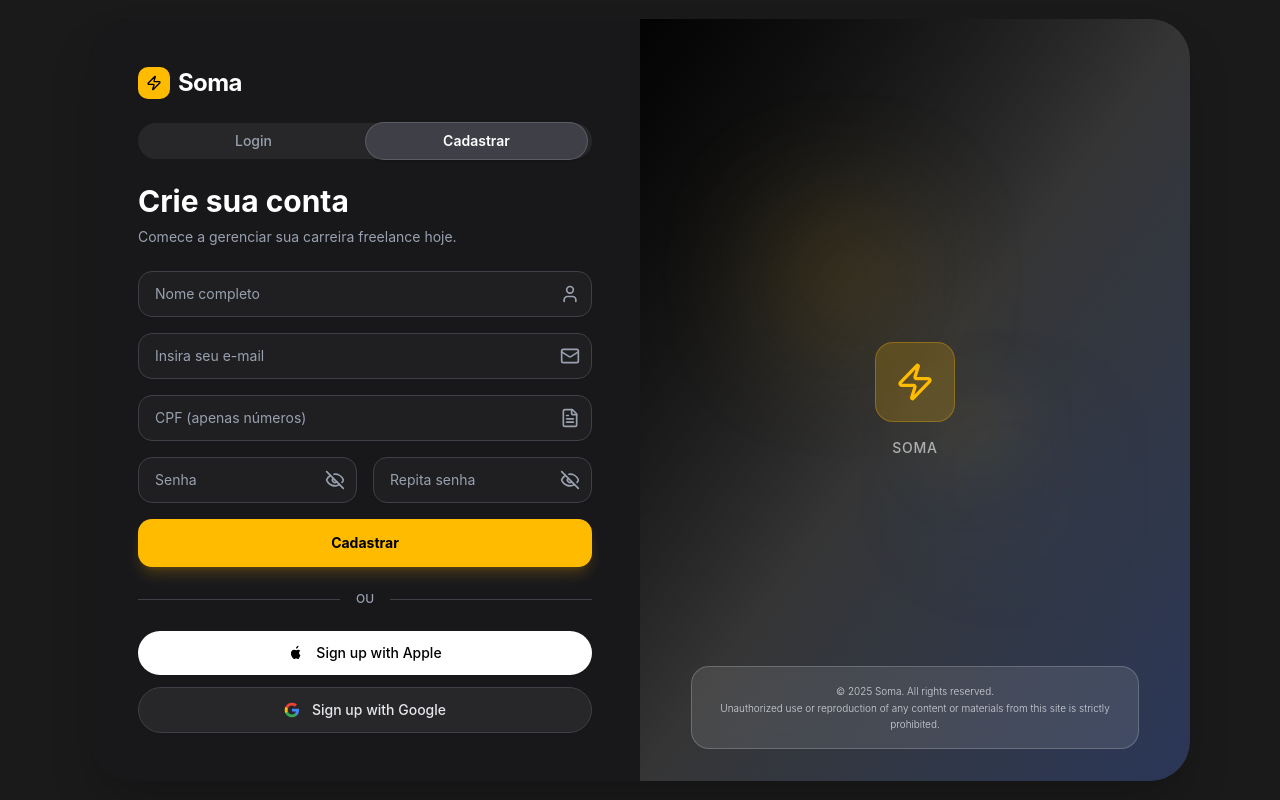
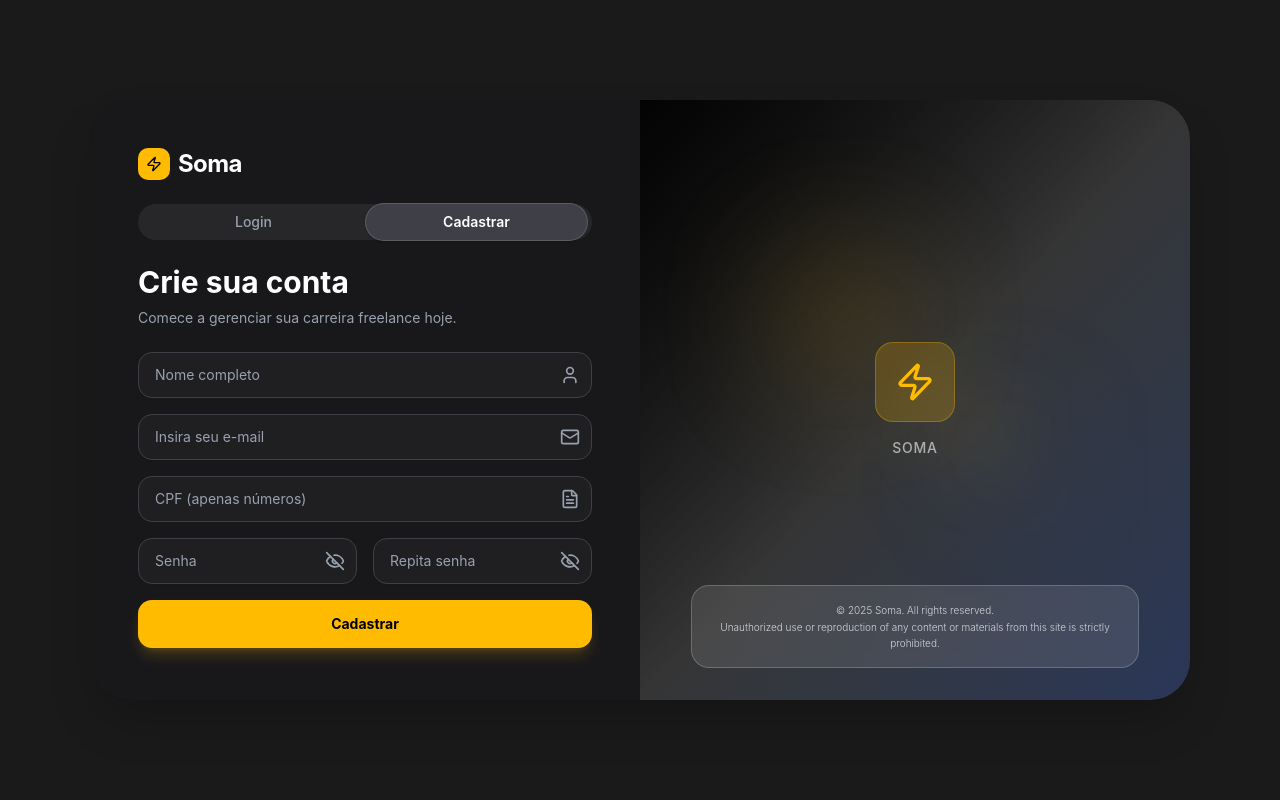
Before and after one commit to gabsmsenna/soma, a Next.js app: page /login in a window 1280 px wide. Built offline with nearby package versions, Linux system fonts and the light colour scheme.

Commit message:
feat: Remove auth with Google and Apple.

```diff
--- a/src/components/auth/auth-form.tsx
+++ b/src/components/auth/auth-form.tsx
@@ -5,7 +5,6 @@ import { Eye, EyeOff, FileText, Mail, User, Zap } from "lucide-react";
 import { useRouter } from "next/navigation";
 import { useState } from "react";
 import { useForm } from "react-hook-form";
-import { SocialLogin } from "@/components/auth/social-login";
 import { Button } from "@/components/ui/button";
 import { Input } from "@/components/ui/input";
 import { Tabs, TabsContent, TabsList, TabsTrigger } from "@/components/ui/tabs";
@@ -274,17 +273,6 @@ export function AuthForm() {
           <RegisterForm />
         </TabsContent>
       </Tabs>
-
-      {/* Divider */}
-      <div className="relative flex py-6 items-center shrink-0">
-        <div className="grow border-t border-gray-200 dark:border-zinc-700" />
-        <span className="shrink-0 mx-4 text-gray-400 text-xs font-medium uppercase">
-          Ou
-        </span>
-        <div className="grow border-t border-gray-200 dark:border-zinc-700" />
-      </div>
-
-      <SocialLogin />
     </div>
   );
 }
```
Also changed, not shown: .claude/settings.local.json.
